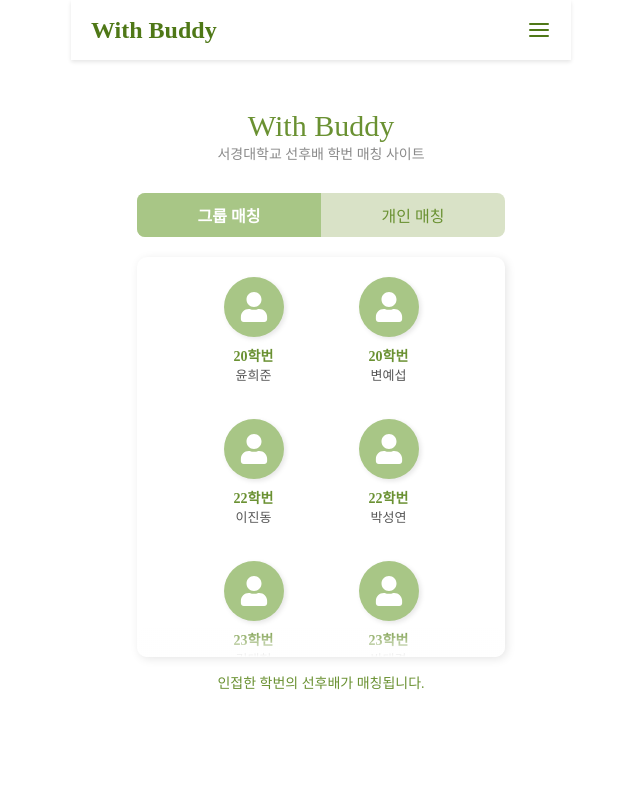
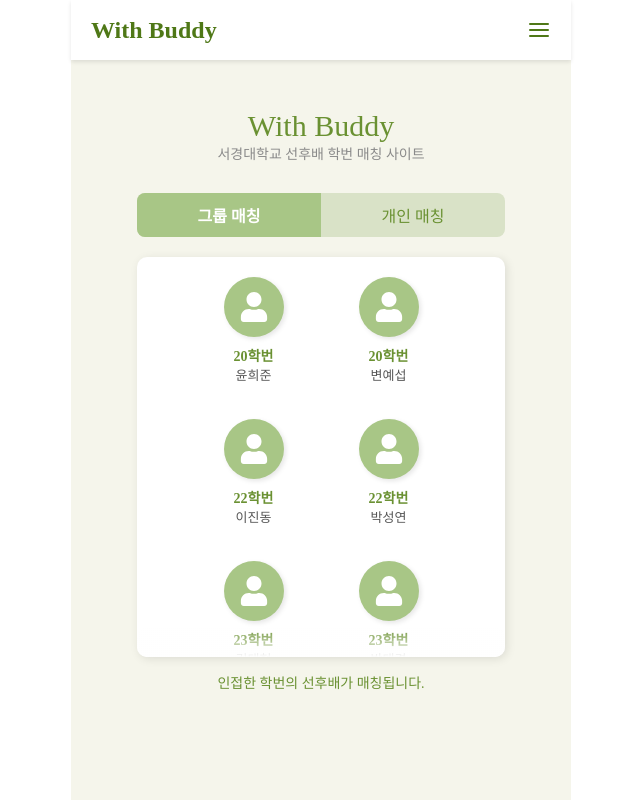
Before and after one commit to psyyyyyyyyyyyyyy/WithBuddy_fe, a React (Vite) app: page / in a window 1280 px wide. Shown: the whole page, without its empty margins (319-959 px from the left). Built offline with nearby package versions, Linux system fonts and the light colour scheme; a web font is replaced by a local one.

Commit message:
🎨Design: css 수정

```diff
--- a/package.json
+++ b/package.json
@@ -13,7 +13,8 @@
   "dependencies": {
     "react": "^19.0.0",
     "react-dom": "^19.0.0",
-    "react-icons": "^5.5.0"
+    "react-icons": "^5.5.0",
+    "react-router-dom": "^7.2.0"
   },
   "devDependencies": {
     "@eslint/js": "^9.18.0",
--- a/src/App.css
+++ b/src/App.css
@@ -2,6 +2,8 @@
   max-width: 500px;
   margin: 0 auto;
   width: 100%;
+  height: 100vh;
+  background-color: #f5f5eb;
 }
 
 body {
--- a/src/App.jsx
+++ b/src/App.jsx
@@ -1,12 +1,11 @@
-import LoginPage from "./pages/LoginPage";
-import Main from "./pages/MainPage";
+// src/App.jsx
+import AppRoutes from "./router/Routes";
 import "./App.css";
 
-function App() {
+export default function App() {
   return (
     <div className="container">
-      <Main />
+      <AppRoutes />
     </div>
   );
 }
-export default App;
--- a/src/router/Routes.jsx
+++ b/src/router/Routes.jsx
@@ -0,0 +1,18 @@
+import { BrowserRouter as Router, Routes, Route } from "react-router-dom";
+import LoginPage from "../pages/LoginPage";
+import MainPage from "../pages/MainPage";
+import ModificationPage from "../pages/Modification";
+import SettingPage from "../pages/SettingPage";
+
+export default function AppRoutes() {
+  return (
+    <Router>
+      <Routes>
+        <Route path="/" element={<MainPage />} />
+        <Route path="/login" element={<LoginPage />} />
+        <Route path="/modify" element={<ModificationPage />} />
+        <Route path="/setting" element={<SettingPage />} />
+      </Routes>
+    </Router>
+  );
+}
```
Also changed, not shown: 1 other file (tests, documents, lock files or other folders).
